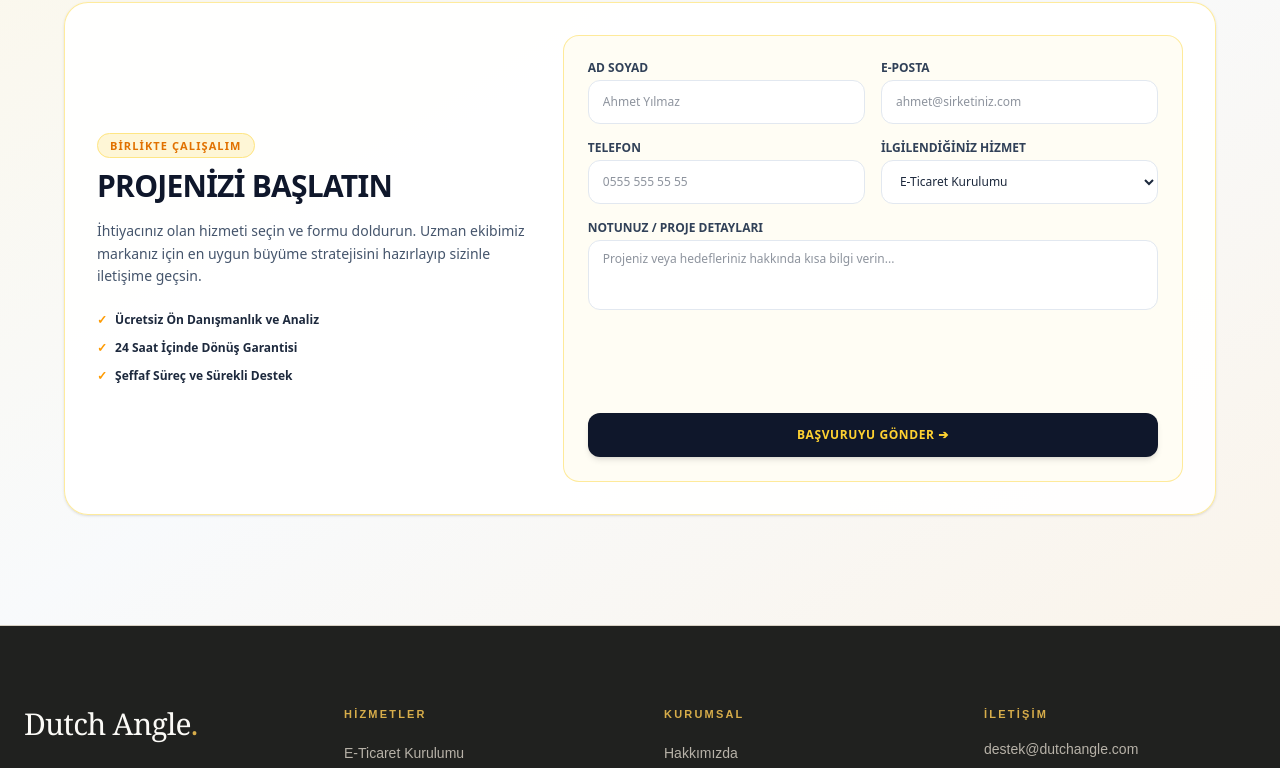
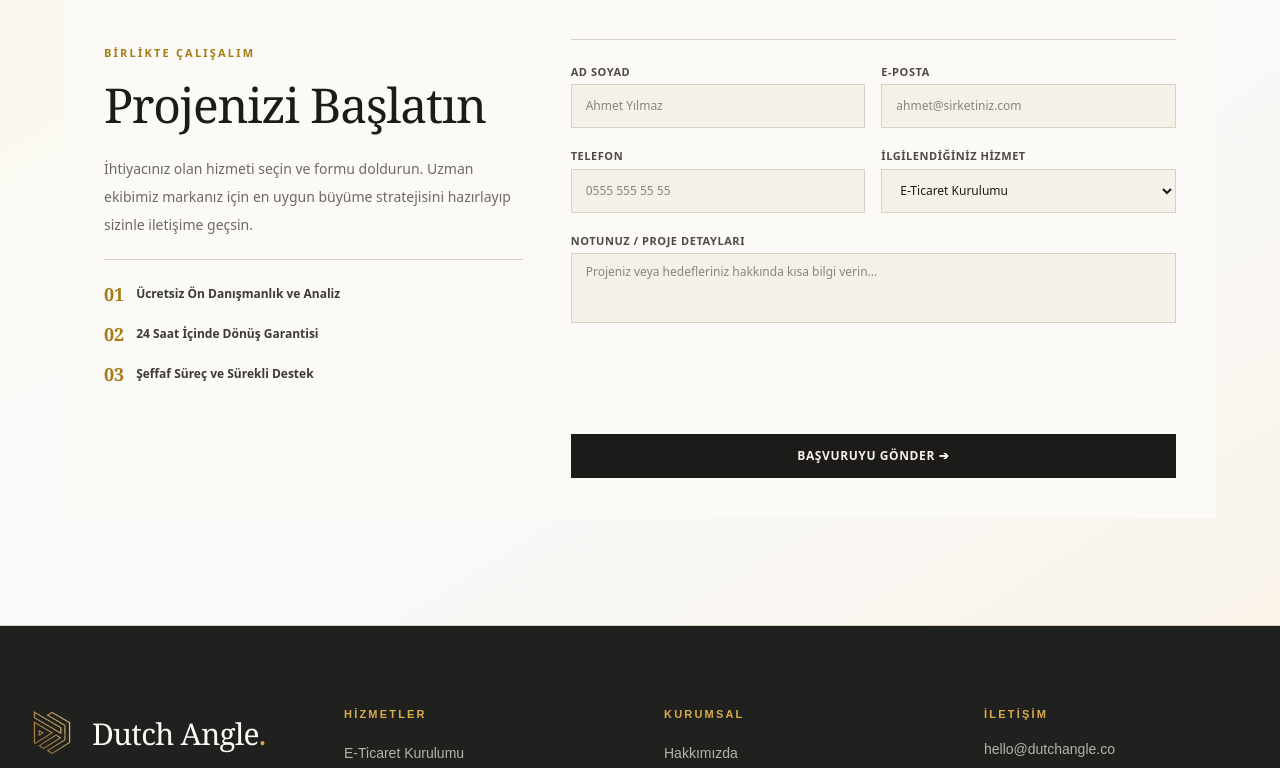
Before and after one commit to Aroless/dutchh, a Next.js app: page /basvuru in a window 1280 px wide. Shown: the part 287-1055 px from the top of the page. Built offline with nearby package versions, Linux system fonts and the light colour scheme; no server answers.

Commit message:
Site tasarimini ve iletisim alanlarini guncelle

```diff
--- a/app/growth/page.tsx
+++ b/app/growth/page.tsx
@@ -54,7 +54,6 @@ export default function GrowthPage() {
           <span className="text-[11px] font-bold uppercase tracking-[0.2em] text-[#a77b16]">Büyüme yönetimi</span>
           <h1 className="mt-5 max-w-4xl font-serif text-5xl leading-[1.02] tracking-tight md:text-7xl">Büyüme tesadüf değildir. Sırası vardır.</h1>
           <p className="mt-7 max-w-3xl text-base leading-8 text-[#6e6a61] md:text-lg">Mağazanızın reklamını, ölçümünü ve dönüşüm tarafını tek elden yönetiyoruz. Amacımız daha fazla tıklama almak değil, aynı bütçeden daha fazla sipariş çıkarmak.</p>
-          <Link href="/basvuru" className="mt-8 inline-flex bg-[#1c1b19] px-6 py-4 text-xs font-bold uppercase tracking-wider text-[#fbfaf6] transition-colors hover:bg-[#a77b16]">Görüşme ayarla →</Link>
         </header>
 
         <section className="mt-24 grid gap-12 border-t border-[#1c1b19] pt-10 lg:grid-cols-[0.7fr_1.3fr]">
@@ -105,7 +104,6 @@ export default function GrowthPage() {
           <h2 className="mt-4 font-serif text-4xl tracking-tight md:text-5xl">Önce mağaza analizini yapıyoruz.</h2>
           <p className="mt-5 max-w-3xl text-sm leading-7 text-[#b7b2a8]">Çalışmaya doğrudan reklam vererek başlamıyoruz. Önce hangi aşamada olduğunuzu ve ilk üç ayın neye harcanacağını netleştiriyoruz. Analiz ücreti, devam etmeniz halinde ilk ay faturanızdan düşülüyor.</p>
           <p className="mt-4 max-w-3xl text-sm leading-7 text-[#b7b2a8]">İlk ay temizlik, ikinci ve üçüncü ay test ayıdır. Dördüncü aydan sonrası ölçeklemedir. Bu sıraya uymadan atlanan her adım, sonraki ayda iki katı maliyetle geri gelir.</p>
-          <Link href="/audit" className="mt-8 inline-flex border border-[#d7ad4a] px-5 py-3 text-xs font-bold uppercase tracking-wider text-[#f5f1e8] transition-colors hover:bg-[#d7ad4a] hover:text-[#20211f]">Önce mağaza analizine bak →</Link>
         </section>
 
         <section className="mt-24 grid gap-12 border-t border-[#1c1b19] pt-10 lg:grid-cols-[0.7fr_1.3fr]">
@@ -123,10 +121,6 @@ export default function GrowthPage() {
         <section className="py-24 text-center">
           <h2 className="font-serif text-4xl tracking-tight md:text-5xl">Hangi aşamada olduğunuzdan emin değil misiniz?</h2>
           <p className="mx-auto mt-5 max-w-2xl text-sm leading-7 text-[#6e6a61]">Mevcut durumu görmeden kapsam konuşmak erken olur. Mağaza analizi ile başlayın.</p>
-          <div className="mt-8 flex flex-wrap justify-center gap-4">
-            <Link href="/basvuru" className="bg-[#1c1b19] px-6 py-4 text-xs font-bold uppercase tracking-wider text-[#fbfaf6] transition-colors hover:bg-[#a77b16]">Görüşme ayarla →</Link>
-            <Link href="/audit" className="border border-[#1c1b19] px-6 py-4 text-xs font-bold uppercase tracking-wider text-[#1c1b19] transition-colors hover:bg-[#1c1b19] hover:text-[#fbfaf6]">Önce mağaza analizine bak →</Link>
-          </div>
         </section>
       </div>
     </main>
--- a/app/layout.tsx
+++ b/app/layout.tsx
@@ -18,9 +18,9 @@ export const metadata: Metadata = {
   title: "Dutch Angle | B2B & E-Ticaret Dijital Pazarlama",
   description: "Reklam ve e-ticaret süreçlerinizi şeffaf ve veri odaklı yönetin.",
   icons: {
-    icon: "/favicon.ico",
-    shortcut: "/favicon.ico",
-    apple: "/favicon.ico",
+    icon: "/favicon.png",
+    shortcut: "/favicon.png",
+    apple: "/favicon.png",
   },
 };
 
--- a/components/ContactForm.tsx
+++ b/components/ContactForm.tsx
@@ -110,36 +110,36 @@ export default function ContactForm() {
 
   return (
     <>
-      <div className="bg-white/90 border border-amber-200/80 rounded-3xl p-8 shadow-sm grid grid-cols-1 md:grid-cols-12 gap-8 items-center">
-        <div className="md:col-span-5 space-y-4">
+      <div className="grid grid-cols-1 gap-10 border-t border-[#1c1b19] bg-[#fbfaf6] p-8 md:grid-cols-12 md:gap-12 md:p-10">
+        <div className="space-y-5 md:col-span-5">
           <div>
-            <span className="text-[11px] font-bold uppercase tracking-widest text-amber-600 bg-amber-100/70 px-3 py-1 rounded-full border border-amber-200">
+            <span className="text-[11px] font-bold uppercase tracking-[0.2em] text-[#a77b16]">
               Birlikte Çalışalım
             </span>
-            <h2 className="text-2xl md:text-3xl font-black text-slate-900 mt-3 uppercase tracking-tight">
+            <h2 className="mt-3 font-serif text-3xl leading-tight tracking-tight text-[#1c1b19] md:text-5xl">
               Projenizi Başlatın
             </h2>
           </div>
 
-          <p className="text-slate-600 text-xs md:text-sm font-medium leading-relaxed">
+          <p className="max-w-md text-sm font-medium leading-7 text-[#6e6a61]">
             İhtiyacınız olan hizmeti seçin ve formu doldurun. Uzman ekibimiz markanız için en uygun büyüme stratejisini hazırlayıp sizinle iletişime geçsin.
           </p>
 
-          <div className="pt-2 space-y-3 text-xs font-bold text-slate-800">
-            <div className="flex items-center gap-2">
-              <span className="text-amber-500">✓</span> Ücretsiz Ön Danışmanlık ve Analiz
+          <div className="space-y-3 border-t border-[#d8d1c4] pt-5 text-xs font-bold text-[#3d3a35]">
+            <div className="flex items-center gap-3">
+              <span className="font-serif text-lg text-[#a77b16]">01</span> Ücretsiz Ön Danışmanlık ve Analiz
             </div>
-            <div className="flex items-center gap-2">
-              <span className="text-amber-500">✓</span> 24 Saat İçinde Dönüş Garantisi
+            <div className="flex items-center gap-3">
+              <span className="font-serif text-lg text-[#a77b16]">02</span> 24 Saat İçinde Dönüş Garantisi
             </div>
-            <div className="flex items-center gap-2">
-              <span className="text-amber-500">✓</span> Şeffaf Süreç ve Sürekli Destek
+            <div className="flex items-center gap-3">
+              <span className="font-serif text-lg text-[#a77b16]">03</span> Şeffaf Süreç ve Sürekli Destek
             </div>
           </div>
         </div>
 
         <div className="md:col-span-7">
-          <form onSubmit={handleSubmit} className="bg-amber-50/50 border border-amber-200/80 p-6 rounded-2xl space-y-4">
+          <form onSubmit={handleSubmit} className="space-y-5 border-t border-[#d8d1c4] pt-6">
             <div className="absolute -left-[9999px]" aria-hidden="true">
               <label htmlFor="website">Website</label>
               <input
@@ -154,23 +154,23 @@ export default function ContactForm() {
             </div>
             <div className="grid grid-cols-1 sm:grid-cols-2 gap-4">
               <div>
-                <label className="block text-xs font-bold uppercase text-slate-700 mb-1">Ad Soyad</label>
+                <label className="mb-1 block text-[11px] font-bold uppercase tracking-wider text-[#4f4b44]">Ad Soyad</label>
                 <input
                   type="text"
                   required
                   placeholder="Ahmet Yılmaz"
-                  className="min-h-11 w-full rounded-xl border border-slate-200 bg-white px-3.5 py-2.5 text-xs text-slate-800 transition-colors focus:border-amber-500 focus:outline-none"
+                  className="min-h-11 w-full rounded-none border border-[#d8d1c4] bg-[#f5f1e8] px-3.5 py-2.5 text-xs text-[#1c1b19] transition-colors focus:border-[#a77b16] focus:outline-none"
                   value={formData.name}
                   onChange={(e) => setFormData({ ...formData, name: e.target.value })}
                 />
               </div>
               <div>
-                <label className="block text-xs font-bold uppercase text-slate-700 mb-1">E-Posta</label>
+                <label className="mb-1 block text-[11px] font-bold uppercase tracking-wider text-[#4f4b44]">E-Posta</label>
                 <input
                   type="email"
                   required
                   placeholder="ahmet@sirketiniz.com"
-                  className="min-h-11 w-full rounded-xl border border-slate-200 bg-white px-3.5 py-2.5 text-xs text-slate-800 transition-colors focus:border-amber-500 focus:outline-none"
+                  className="min-h-11 w-full rounded-none border border-[#d8d1c4] bg-[#f5f1e8] px-3.5 py-2.5 text-xs text-[#1c1b19] transition-colors focus:border-[#a77b16] focus:outline-none"
                   value={formData.email}
                   onChange={(e) => setFormData({ ...formData, email: e.target.value })}
                 />
@@ -179,20 +179,20 @@ export default function ContactForm() {
 
             <div className="grid grid-cols-1 sm:grid-cols-2 gap-4">
               <div>
-                <label className="block text-xs font-bold uppercase text-slate-700 mb-1">Telefon</label>
+                <label className="mb-1 block text-[11px] font-bold uppercase tracking-wider text-[#4f4b44]">Telefon</label>
                 <input
                   type="tel"
                   required
                   placeholder="0555 555 55 55"
-                  className="min-h-11 w-full rounded-xl border border-slate-200 bg-white px-3.5 py-2.5 text-xs text-slate-800 transition-colors focus:border-amber-500 focus:outline-none"
+                  className="min-h-11 w-full rounded-none border border-[#d8d1c4] bg-[#f5f1e8] px-3.5 py-2.5 text-xs text-[#1c1b19] transition-colors focus:border-[#a77b16] focus:outline-none"
                   value={formData.phone}
                   onChange={(e) => setFormData({ ...formData, phone: e.target.value })}
                 />
               </div>
               <div>
-                <label className="block text-xs font-bold uppercase text-slate-700 mb-1">İlgilendiğiniz Hizmet</label>
+                <label className="mb-1 block text-[11px] font-bold uppercase tracking-wider text-[#4f4b44]">İlgilendiğiniz Hizmet</label>
                 <select
-                  className="min-h-11 w-full rounded-xl border border-slate-200 bg-white px-3.5 py-2.5 text-xs text-slate-800 transition-colors focus:border-amber-500 focus:outline-none"
+                  className="min-h-11 w-full rounded-none border border-[#d8d1c4] bg-[#f5f1e8] px-3.5 py-2.5 text-xs text-[#1c1b19] transition-colors focus:border-[#a77b16] focus:outline-none"
                   value={formData.service}
                   onChange={(e) => setFormData({ ...formData, service: e.target.value })}
                 >
@@ -210,11 +210,11 @@ export default function ContactForm() {
             </div>
 
             <div>
-              <label className="block text-xs font-bold uppercase text-slate-700 mb-1">Notunuz / Proje Detayları</label>
+              <label className="mb-1 block text-[11px] font-bold uppercase tracking-wider text-[#4f4b44]">Notunuz / Proje Detayları</label>
               <textarea
                 rows={3}
                 placeholder="Projeniz veya hedefleriniz hakkında kısa bilgi verin..."
-                className="w-full bg-white border border-slate-200 rounded-xl px-3.5 py-2.5 text-xs text-slate-800 focus:outline-none focus:border-amber-500 transition-colors resize-none"
+                className="w-full resize-none rounded-none border border-[#d8d1c4] bg-[#f5f1e8] px-3.5 py-2.5 text-xs text-[#1c1b19] transition-colors focus:border-[#a77b16] focus:outline-none"
                 value={formData.note}
                 onChange={(e) => setFormData({ ...formData, note: e.target.value })}
               ></textarea>
@@ -227,7 +227,7 @@ export default function ContactForm() {
             <button
               type="submit"
               disabled={isSubmitting}
-              className="w-full bg-slate-900 hover:bg-slate-800 disabled:opacity-60 text-amber-300 font-bold text-xs uppercase py-3.5 rounded-xl shadow-md transition-all cursor-pointer tracking-wider flex items-center justify-center gap-2"
+              className="flex w-full items-center justify-center gap-2 rounded-none bg-[#1c1b19] py-3.5 text-xs font-bold uppercase tracking-wider text-[#f5f1e8] transition-all hover:bg-[#a77b16] hover:text-[#1c1b19] disabled:opacity-60"
             >
               {isSubmitting ? (
                 <>
--- a/components/Footer.tsx
+++ b/components/Footer.tsx
@@ -1,4 +1,5 @@
 import Link from "next/link";
+import Image from "next/image";
 
 const serviceLinks = [
   { label: "E-Ticaret Kurulumu", href: "/hizmetler/e-ticaret/e-ticaret-kurulumu" },
@@ -15,8 +16,19 @@ export default function Footer() {
     <footer className="border-t border-[#d8d1c4] bg-[#20211f] text-[#f5f1e8]">
       <div className="max-w-7xl mx-auto px-6 py-20 grid grid-cols-1 sm:grid-cols-2 lg:grid-cols-4 gap-12">
         <div>
-          <Link href="/" className="inline-block font-serif text-3xl tracking-tight text-[#fbfaf6]">
-            Dutch Angle<span className="text-[#d7ad4a]">.</span>
+          <Link href="/" className="flex items-center gap-3">
+            <span className="relative h-14 w-14 shrink-0 overflow-hidden">
+              <Image
+                src="/logo-icon.png"
+                alt="Dutch Angle Logo"
+                width={160}
+                height={160}
+                className="absolute left-1/2 top-[-22px] h-auto w-[224px] max-w-none -translate-x-1/2 object-contain"
+              />
+            </span>
+            <span className="font-serif text-3xl tracking-tight text-[#fbfaf6]">
+              Dutch Angle<span className="text-[#d7ad4a]">.</span>
+            </span>
           </Link>
           <p className="mt-5 max-w-xs text-sm leading-7 text-[#b7b2a8]">
             B2B dijital büyüme ve e-ticaret süreçlerinizi ölçülebilir stratejilerle büyütüyoruz.
@@ -42,15 +54,14 @@ export default function Footer() {
             <Link href="/growth" className="text-[#b7b2a8] transition-colors hover:text-[#f5f1e8]">Growth</Link>
             <Link href="/audit" className="text-[#b7b2a8] transition-colors hover:text-[#f5f1e8]">Mağaza Analizi</Link>
             <Link href="/#form-section" className="text-[#b7b2a8] transition-colors hover:text-[#f5f1e8]">İletişim</Link>
-            <Link href="/login" className="text-[#b7b2a8] transition-colors hover:text-[#f5f1e8]">Müşteri Girişi</Link>
           </nav>
         </div>
 
         <div>
           <h2 className="text-[11px] font-bold uppercase tracking-[0.2em] text-[#d7ad4a]">İletişim</h2>
           <div className="mt-4 grid gap-2 text-sm">
-            <a href="mailto:destek@dutchangle.com" className="text-[#b7b2a8] transition-colors hover:text-[#f5f1e8]">
-              destek@dutchangle.com
+            <a href="mailto:hello@dutchangle.co" className="text-[#b7b2a8] transition-colors hover:text-[#f5f1e8]">
+              hello@dutchangle.co
             </a>
             <p className="text-[#817d74]">Büyüme için birlikte çalışalım.</p>
           </div>
--- a/components/Header.tsx
+++ b/components/Header.tsx
@@ -64,7 +64,7 @@ export default function Header() {
             onMouseLeave={() => setIsServicesOpen(false)}
           >
             <button className="flex items-center gap-1.5 hover:text-amber-600 transition-colors cursor-pointer text-slate-700">
-              HİZMETLER <span className="text-[10px] opacity-60">▼</span>
+              Hizmetler <span className="text-[10px] opacity-60">▼</span>
             </button>
 
             {isServicesOpen && (
@@ -104,9 +104,6 @@ export default function Header() {
             Hakkımızda
           </Link>
 
-          <Link href="/login" className="hover:text-amber-600 transition-colors text-slate-700 flex items-center gap-1">
-            Giriş 🔑
-          </Link>
         </nav>
 
         <Link
```
Also changed, not shown: app/page.tsx (+4 -22 lines), components/Navbar.tsx (+2 -8 lines), public/favicon.png (added).
